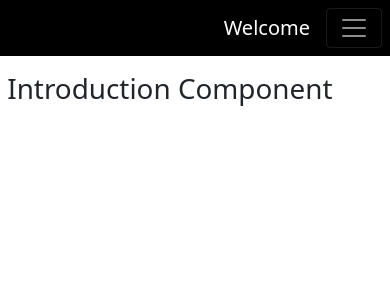
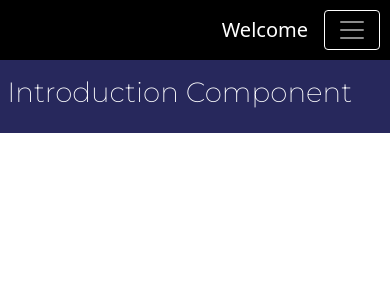
Before and after one commit to Jeffthedevv/Portfolio-Site, a Next.js app: page / in a window 390 px wide. Shown: the top 300 px of the page. Built offline with nearby package versions, Linux system fonts and the light colour scheme.

Commit message:
Start Styling Globals.

```diff
--- a/styles/globals.css
+++ b/styles/globals.css
@@ -1,3 +1,4 @@
+@import url('https://fonts.googleapis.com/css2?family=Montserrat:wght@100;200;300;400;500;600;700;800&display=swap');
 html,
 body {
   height: 100;
@@ -10,17 +11,24 @@ body {
 a {
   color: inherit;
   text-decoration: none;
+  text-align: center;
 }
 * {
   box-sizing: border-box;
 }
 
-.navbar-brand {
+h1,h2,h3,h4,h5,h6,p,a {
   color: #fff;
+  font-family: 'Montserrat', sans-serif;
 }
+h1 {
+  font-weight: 200 !important;
+}
+
 .navbar-toggler {
-  border-color: #fff;
+  border-color: #fff !important;
 }
+
 .navbar-nav .btn {
   background-color: #000;
   border-radius: 0px;
@@ -32,18 +40,29 @@ a {
   border-bottom-width: 1px;
   border-color: #fff;
 }
-.navbar-nav .btn:hover {
+.navbar-nav .btn:active {
+  background-color:#fff;
+  color: #000;
+  transition: ease-in-out;
+}
+
+.navbar-nav .btn:hover, .navbar-nav .btn:focus{
   background-color: #000;
   border-bottom-width: 1px;
+  border-color: #fff;
+  box-shadow: none;
 }
 
+.navbar-nav .btn:active:focus{
+  box-shadow: none;
+}
 
 @media(max-width: 768px) {
   .navbar {
-    padding: 8px 20px 8px 20px;
+    padding: 8px 22px 8px 20px;
   }
-  .navbar-nav {
-    padding: 0px 25% 0px 25%;
+  .btn {
+    max-width: 40%;
   }
 }
 
--- a/styles/index.module.css
+++ b/styles/index.module.css
@@ -4,17 +4,17 @@
 .nav_wrapper {
   background-color: #000;
   padding-right: 0px;
+  height: inherit;
+  padding: 2px 0px;
 }
 .nav_button {
   width: 100%;
 }
-#sm_nav_wrapper {
-  height: inherit;
-  background-color: #000;
-}
+
 .content_wrapper {
   height: inherit;
-  padding: 1em 0px 0px 1.2em;
+  padding: 1em 2em 1em 1.2em;
+  background-color: #27285C;
 }
 
 @media(max-width:768px) {
```
Also changed, not shown: styles/intro.css (added, +34 -0 lines).
